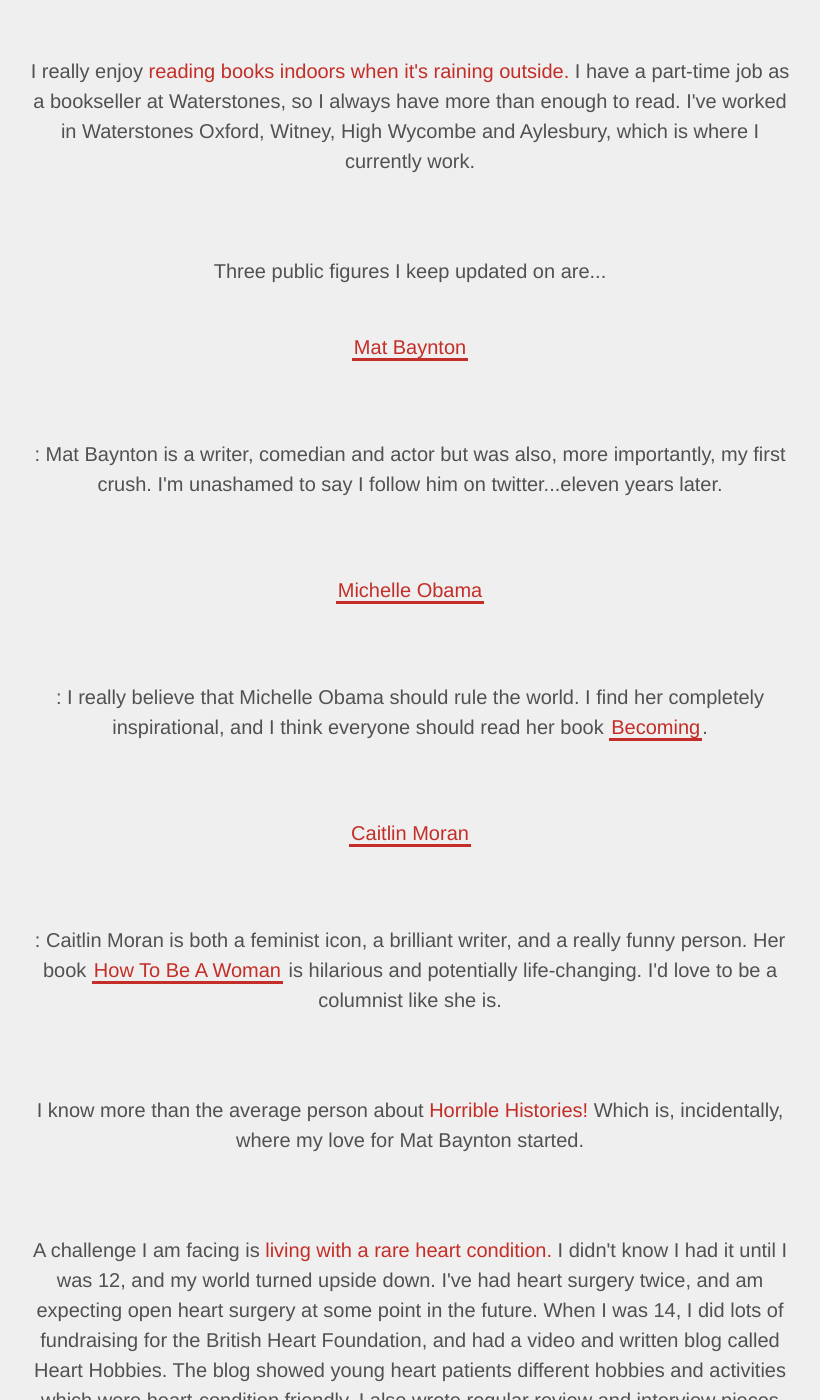
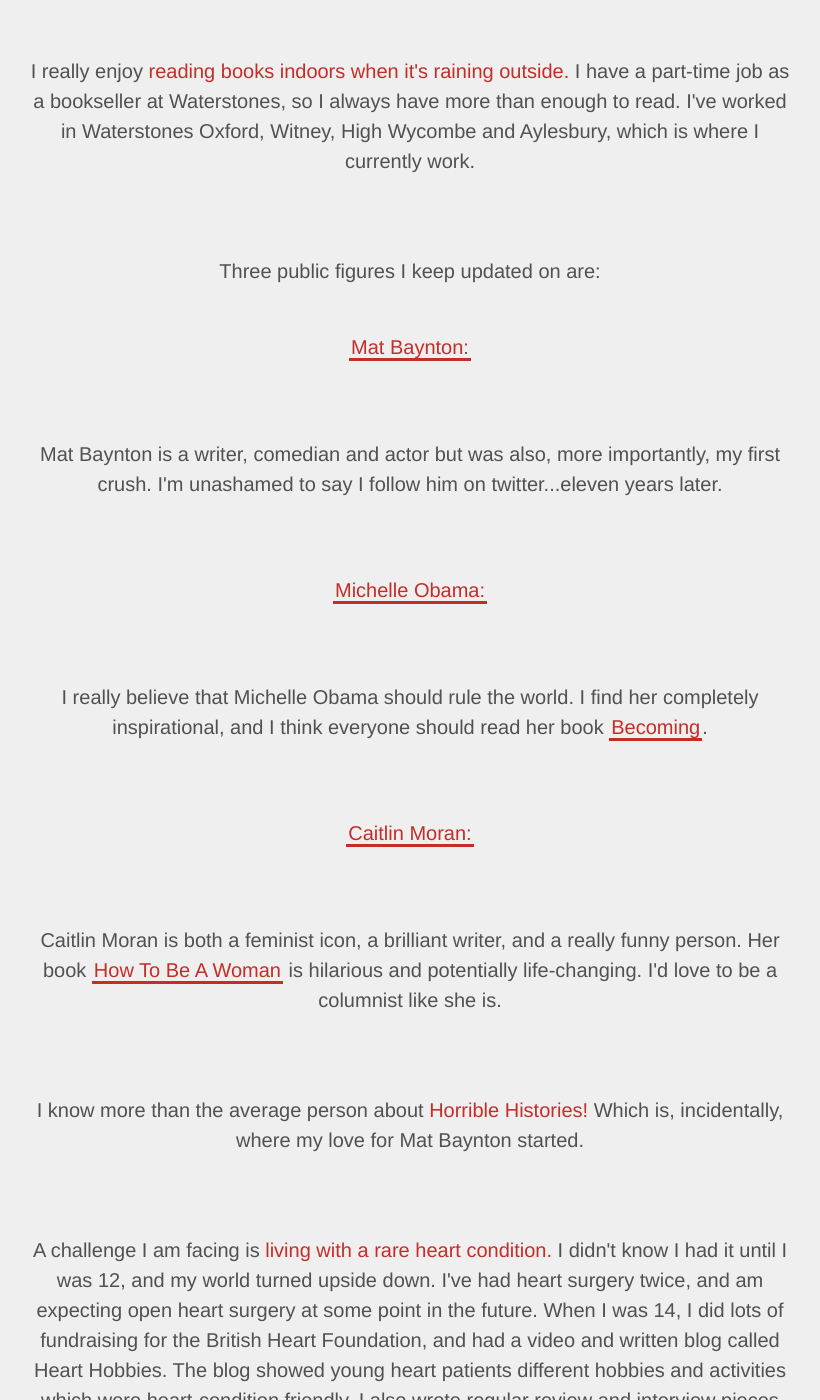
Before and after one commit to 19034233/mybrookesblog, a Jekyll site: the page aboutme/index.html, which Jekyll copies as it is, in a window 1280 px wide and 1400 px high, scrolled down 2013 px. Shown: the whole window, without its empty margins (230-1050 px from the left). Built offline with Jekyll 4.4.1, drawn with Linux system fonts in a browser that asks for light colours.

Commit message:
Update index.html

```diff
--- a/aboutme/index.html
+++ b/aboutme/index.html
@@ -62,15 +62,16 @@ If you'd like to read some of my writing, you can have a look at my personal blo
 	<p>I really enjoy <span class="highlight">reading books indoors when it's raining outside.</span> I have a part-time job as a bookseller at Waterstones, so I always have more than enough to read. I've worked in Waterstones Oxford, Witney, High Wycombe and Aylesbury, which is where I currently work.</p>
 
 	<!-- Public Figure List -->
-	<p>Three public figures I keep updated on are...</p>
+	<p>Three public figures I keep updated on are:</p>
+
 
 	<ul class="public_figures_list">
 
-		<li><a class="fact_link" href="https://twitter.com/RealMatBaynton" target="blank">Mat Baynton</a></li><p>: Mat Baynton is a writer, comedian and actor but was also, more importantly, my first crush. I'm unashamed to say I follow him on twitter...eleven years later.</p>
+		<li><a class="fact_link" href="https://twitter.com/RealMatBaynton" target="blank">Mat Baynton:</a></li><p>Mat Baynton is a writer, comedian and actor but was also, more importantly, my first crush. I'm unashamed to say I follow him on twitter...eleven years later.</p>
 
-		<li><a class="fact_link" href="https://twitter.com/MichelleObama" target="blank">Michelle Obama</a></li><p>: I really believe that Michelle Obama should rule the world. I find her completely inspirational, and I think everyone should read her book <a class="fact_link" href="https://www.waterstones.com/book/becoming/michelle-obama/9780241334140" target="blank">Becoming</a>.</p>
+		<li><a class="fact_link" href="https://twitter.com/MichelleObama" target="blank">Michelle Obama:</a></li><p>I really believe that Michelle Obama should rule the world. I find her completely inspirational, and I think everyone should read her book <a class="fact_link" href="https://www.waterstones.com/book/becoming/michelle-obama/9780241334140" target="blank">Becoming</a>.</p>
 
-		<li><a class="fact_link" href="https://twitter.com/caitlinmoran" target="blank">Caitlin Moran</a></li><p>: Caitlin Moran is both a feminist icon, a brilliant writer, and a really funny person. Her book <a class="fact_link" href="https://www.waterstones.com/book/how-to-be-a-woman/caitlin-moran/9780091940744" target="blank">How To Be A Woman</a> is hilarious and potentially life-changing. I'd love to be a columnist like she is.</p>
+		<li><a class="fact_link" href="https://twitter.com/caitlinmoran" target="blank">Caitlin Moran:</a></li><p>Caitlin Moran is both a feminist icon, a brilliant writer, and a really funny person. Her book <a class="fact_link" href="https://www.waterstones.com/book/how-to-be-a-woman/caitlin-moran/9780091940744" target="blank">How To Be A Woman</a> is hilarious and potentially life-changing. I'd love to be a columnist like she is.</p>
 
 	</ul>
 
```
